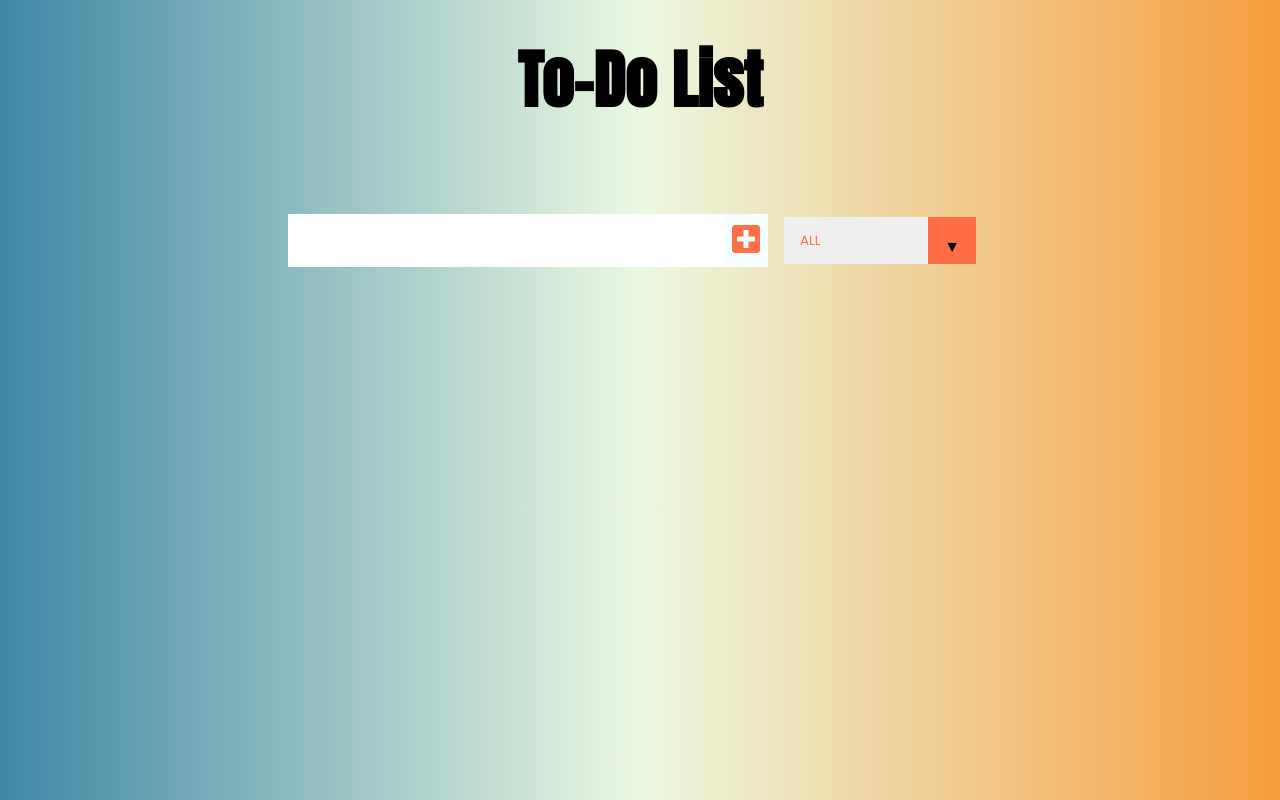
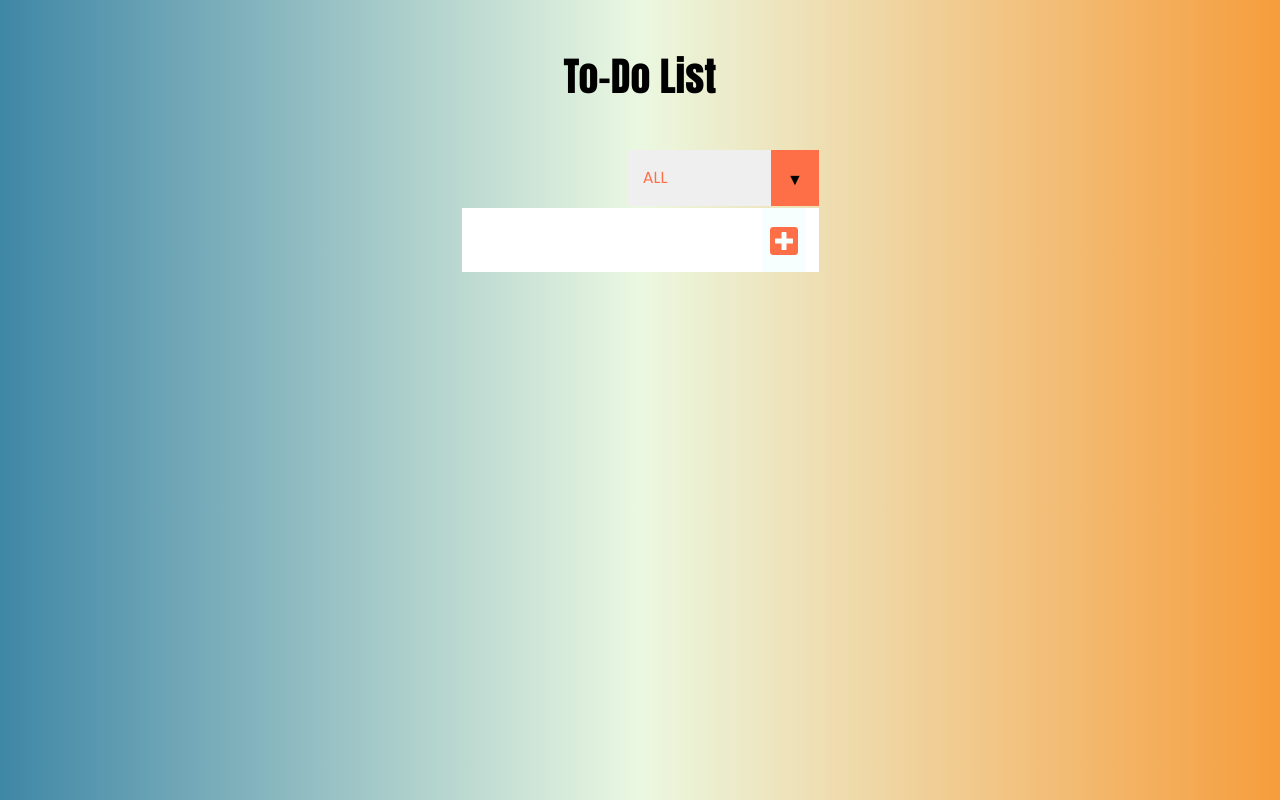
Before and after one commit to ambulcao/TodoRemake, a React (Create React App) app: page / in a window 1280 px wide. Built offline with nearby package versions, Linux system fonts and the light colour scheme.

Commit message:
Adjusting positions

```diff
--- a/package.json
+++ b/package.json
@@ -6,7 +6,9 @@
     "@testing-library/jest-dom": "^5.11.6",
     "@testing-library/react": "^11.1.2",
     "@testing-library/user-event": "^12.2.2",
+    "bootstrap": "^5.2.1",
     "react": "^17.0.1",
+    "react-bootstrap": "^2.5.0",
     "react-dom": "^17.0.1",
     "react-scripts": "4.0.0",
     "web-vitals": "^0.2.4"
--- a/public/index.html
+++ b/public/index.html
@@ -1,24 +1,17 @@
 <!DOCTYPE html>
 <html lang="en">
+
 <head>
   <meta charset="utf-8" />
   <link rel="icon" href="%PUBLIC_URL%/favicon.ico" />
   <meta name="viewport" content="width=device-width, initial-scale=1" />
   <meta name="theme-color" content="#000000" />
-    <meta
-      name="description"
-      content="Web site created using create-react-app"
-    />
-    <link
-      href="https://fonts.googleapis.com/css?family=Poppins&display=swap"
-      rel="stylesheet"
-    />
-    <link
-      rel="stylesheet"
-      href="https://cdnjs.cloudflare.com/ajax/libs/font-awesome/5.12.1/css/all.min.css"
-      integrity="sha256-mmgLkCYLUQbXn0B1SRqzHar6dCnv9oZFPEC1g1cwlkk="
-      crossorigin="anonymous"
-    />
+  <meta name="description" content="Web site created using create-react-app" />
+  <link href="https://fonts.googleapis.com/css?family=Poppins&display=swap" rel="stylesheet" />
+  <link rel="stylesheet" href="https://cdnjs.cloudflare.com/ajax/libs/font-awesome/5.12.1/css/all.min.css"
+    integrity="sha256-mmgLkCYLUQbXn0B1SRqzHar6dCnv9oZFPEC1g1cwlkk=" crossorigin="anonymous" />
+  <link rel="stylesheet" href="https://cdn.jsdelivr.net/npm/bootstrap@5.2.0-beta1/dist/css/bootstrap.min.css"
+    integrity="sha384-0evHe/X+R7YkIZDRvuzKMRqM+OrBnVFBL6DOitfPri4tjfHxaWutUpFmBp4vmVor" crossorigin="anonymous" />
   <link rel="apple-touch-icon" href="%PUBLIC_URL%/logo192.png" />
   <!--
       manifest.json provides metadata used when your web app is installed on a
@@ -36,6 +29,7 @@
     -->
   <title>React App</title>
 </head>
+
 <body>
   <noscript>You need to enable JavaScript to run this app.</noscript>
   <div id="root"></div>
@@ -50,4 +44,5 @@
       To create a production bundle, use `npm run build` or `yarn build`.
     -->
 </body>
+
 </html>
--- a/src/App.css
+++ b/src/App.css
@@ -28,6 +28,9 @@
     justify-content: center;
     align-items: center;
   }
+  form input {
+    position: absolute;
+  }
   form input,
   form button {
     padding: 0.5rem;
@@ -36,6 +39,8 @@
     background: white;
   }
   form button {
+    position: relative;
+    left: 16rem;
     color: #ff6f47;
     background: #f7fffe;
     cursor: pointer;
@@ -44,6 +49,11 @@
   form button:hover {
     background: #ff6f47;
     color: white;
+  }
+  form .select{
+    position: relative;
+    top: -3.9rem;
+    left: 3.8rem;
   }
   .todo-container {
     display: flex;
--- a/src/components/Form.js
+++ b/src/components/Form.js
@@ -18,6 +18,8 @@ const Form = ({ setInputText, todos, setTodos, inputText, setStatus }) => {
     };
     return(
         <form>
+
+
             <input
                 value={inputText}
                 onChange={inputTextHandler}
@@ -34,6 +36,8 @@ const Form = ({ setInputText, todos, setTodos, inputText, setStatus }) => {
                     <option value="uncompleted">Uncompleted</option>
                 </select>
             </div>
+
+
         </form>
     );
 };
```
Also changed, not shown: .gitpod.yml (added), 20 other files (tests, documents, lock files or other folders). Lines whose indentation alone changed are shown as unchanged.
